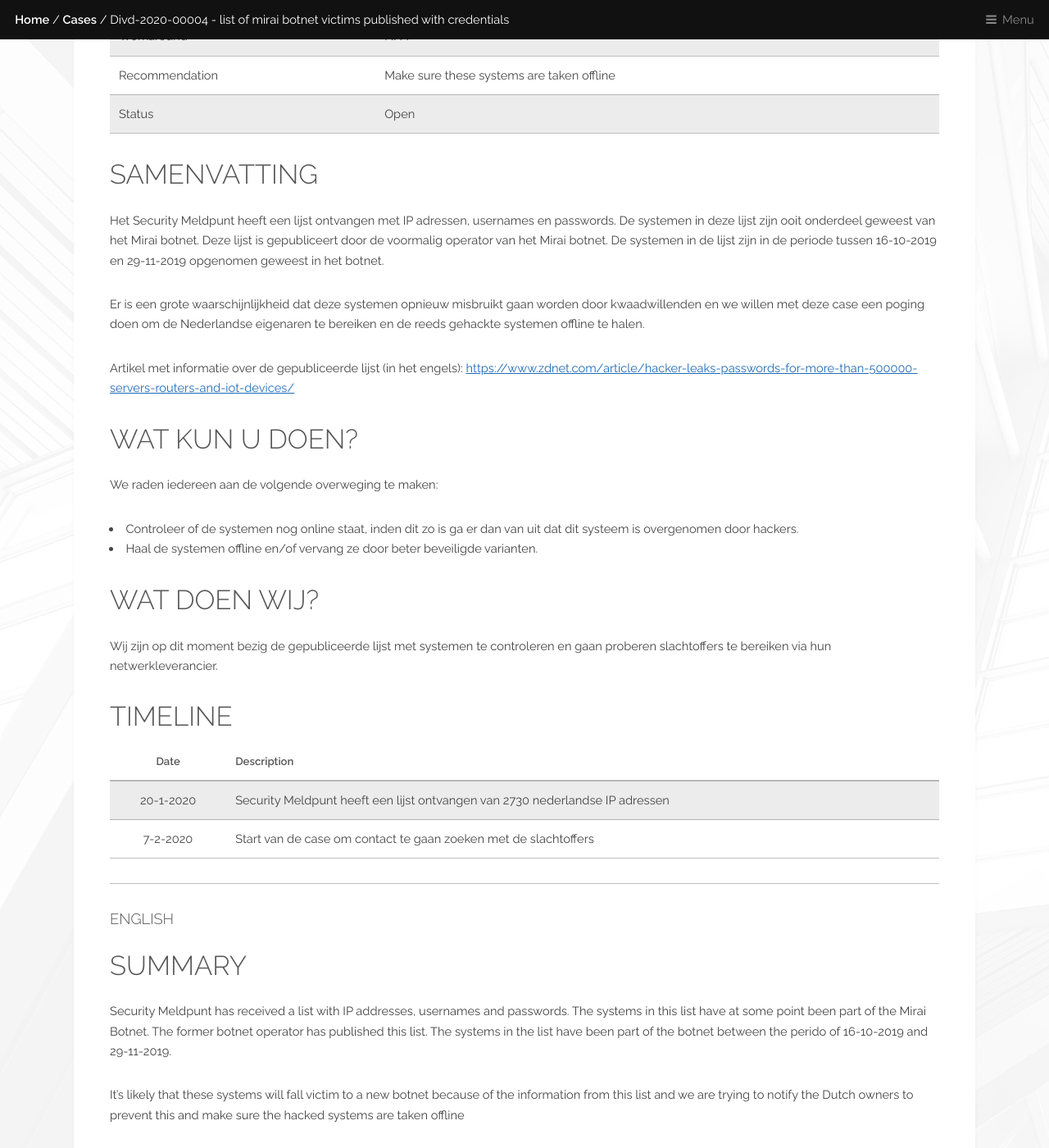
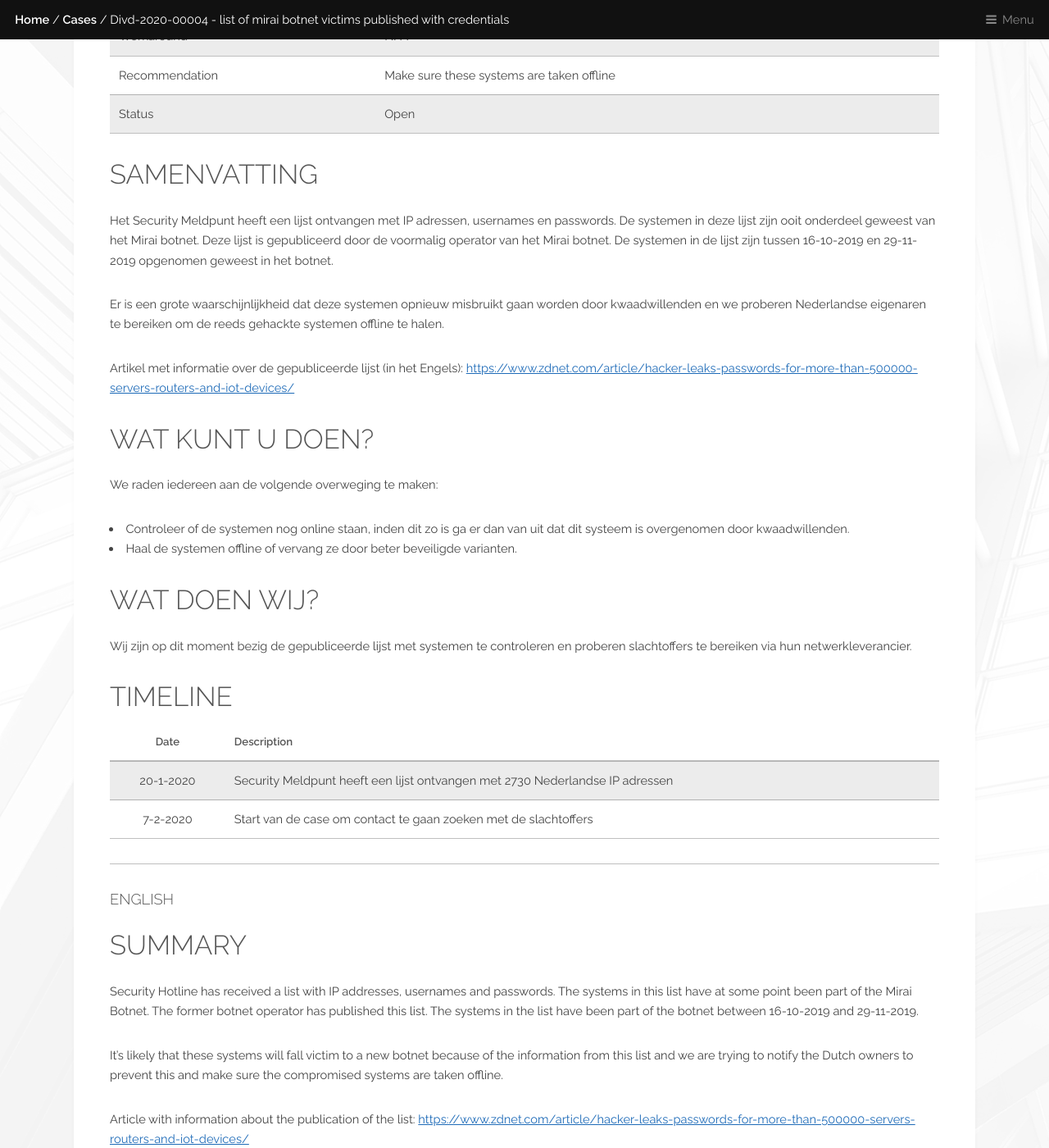
Before and after one commit to DIVD-NL/SecurityMeldpunt, a Jekyll site: the page built from cases/DIVD-2020-00004.md, in a window 1280 px wide and 1400 px high, scrolled down 818 px. Shown: the whole window at 82% size. Built offline with Jekyll 4.4.1, drawn with Linux system fonts in a browser that asks for light colours; some of the changed text lies outside the part shown.

Commit message:
Update DIVD-2020-00004.md

```diff
--- a/cases/DIVD-2020-00004.md
+++ b/cases/DIVD-2020-00004.md
@@ -22,27 +22,27 @@ status : Open
 
 ## Samenvatting
 
-Het Security Meldpunt heeft een lijst ontvangen met IP adressen, usernames en passwords. De systemen in deze lijst zijn ooit onderdeel geweest van het Mirai botnet. Deze lijst is gepubliceert door de voormalig operator van het Mirai botnet. De systemen in de lijst zijn in de periode tussen 16-10-2019 en 29-11-2019 opgenomen geweest in het botnet.
+Het Security Meldpunt heeft een lijst ontvangen met IP adressen, usernames en passwords. De systemen in deze lijst zijn ooit onderdeel geweest van het Mirai botnet. Deze lijst is gepubliceerd door de voormalig operator van het Mirai botnet. De systemen in de lijst zijn tussen 16-10-2019 en 29-11-2019 opgenomen geweest in het botnet.
 
-Er is een grote waarschijnlijkheid dat deze systemen opnieuw misbruikt gaan worden door kwaadwillenden en we willen met deze case een poging doen om de Nederlandse eigenaren te bereiken en de reeds gehackte systemen offline te halen.
+Er is een grote waarschijnlijkheid dat deze systemen opnieuw misbruikt gaan worden door kwaadwillenden en we proberen Nederlandse eigenaren te bereiken om de reeds gehackte systemen offline te halen.
 
-Artikel met informatie over de gepubliceerde lijst (in het engels): [https://www.zdnet.com/article/hacker-leaks-passwords-for-more-than-500000-servers-routers-and-iot-devices/](https://www.zdnet.com/article/hacker-leaks-passwords-for-more-than-500000-servers-routers-and-iot-devices/)
+Artikel met informatie over de gepubliceerde lijst (in het Engels): [https://www.zdnet.com/article/hacker-leaks-passwords-for-more-than-500000-servers-routers-and-iot-devices/](https://www.zdnet.com/article/hacker-leaks-passwords-for-more-than-500000-servers-routers-and-iot-devices/)
 
-## Wat kun u doen?
+## Wat kunt u doen?
 
 We raden iedereen aan de volgende overweging te maken:
-* Controleer of de systemen nog online staat, inden dit zo is ga er dan van uit dat dit systeem is overgenomen door hackers.
-* Haal de systemen offline en/of vervang ze door beter beveiligde varianten.
+* Controleer of de systemen nog online staan, inden dit zo is ga er dan van uit dat dit systeem is overgenomen door kwaadwillenden.
+* Haal de systemen offline of vervang ze door beter beveiligde varianten.
 
 ## Wat doen wij?
 
-Wij zijn op dit moment bezig de gepubliceerde lijst met systemen te controleren en gaan proberen slachtoffers te bereiken via hun netwerkleverancier.
+Wij zijn op dit moment bezig de gepubliceerde lijst met systemen te controleren en proberen slachtoffers te bereiken via hun netwerkleverancier.
 
 ## Timeline
 
 | Date  | Description |
 |:-----:|-------------|
-| 20-1-2020 | Security Meldpunt heeft een lijst ontvangen van 2730 nederlandse IP adressen
+| 20-1-2020 | Security Meldpunt heeft een lijst ontvangen met 2730 Nederlandse IP adressen
 | 7-2-2020 | Start van de case om contact te gaan zoeken met de slachtoffers |
 
 
@@ -52,9 +52,9 @@ Wij zijn op dit moment bezig de gepubliceerde lijst met systemen te controleren
 
 ## Summary
 
-Security Meldpunt has received a list with IP addresses, usernames and passwords. The systems in this list have at some point been part of the Mirai Botnet. The former botnet operator has published this list. The systems in the list have been part of the botnet between the perido of 16-10-2019 and 29-11-2019.
+Security Hotline has received a list with IP addresses, usernames and passwords. The systems in this list have at some point been part of the Mirai Botnet. The former botnet operator has published this list. The systems in the list have been part of the botnet between 16-10-2019 and 29-11-2019.
 
-It's likely that these systems will fall victim to a new botnet because of the information from this list and we are trying to notify the Dutch owners to prevent this and make sure the hacked systems are taken offline
+It's likely that these systems will fall victim to a new botnet because of the information from this list and we are trying to notify the Dutch owners to prevent this and make sure the compromised systems are taken offline.
 
 Article with information about the publication of the list: [https://www.zdnet.com/article/hacker-leaks-passwords-for-more-than-500000-servers-routers-and-iot-devices/](https://www.zdnet.com/article/hacker-leaks-passwords-for-more-than-500000-servers-routers-and-iot-devices/)
 
@@ -62,16 +62,16 @@ Article with information about the publication of the list: [https://www.zdnet.c
 
 We recommend taking these steps:
 
-* Check if this/these system(s) are still online, if so assume these are taken over by hackers.
-* Make sure systems to take these systems offline and/or replace them with more secured versions.
+* Check if this/these system(s) are still online. If so assume these are taken over.
+* Make sure to take these systems offline or replace them with more secure versions.
 
 ## What we are doing
 
-We are currently processing the list and will try to inform all affected parties though their network provider.
+We are currently processing the list and will try to inform all affected parties through their network provider.
 
 ## Timeline
 
 | Date  | Description |
 |:-----:|-------------|
-| 20-1-2020 | Security Meldpunt receives a list of 2730 dutch IP adressen
+| 20-1-2020 | Security Hotline receives a list of 2730 Dutch IP addresses
 | 7-2-2020 | Start of the case to find the victims |
```
